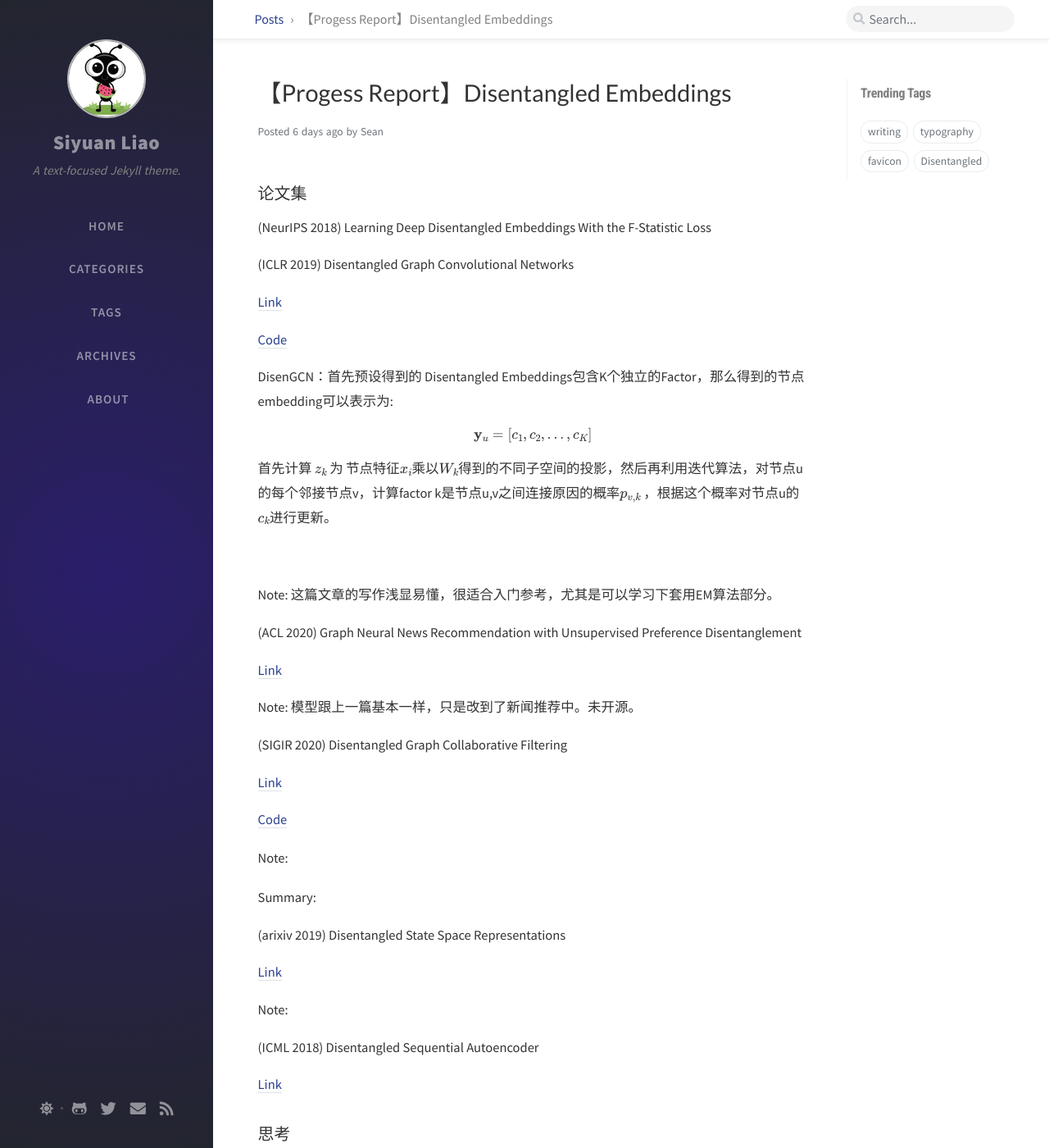
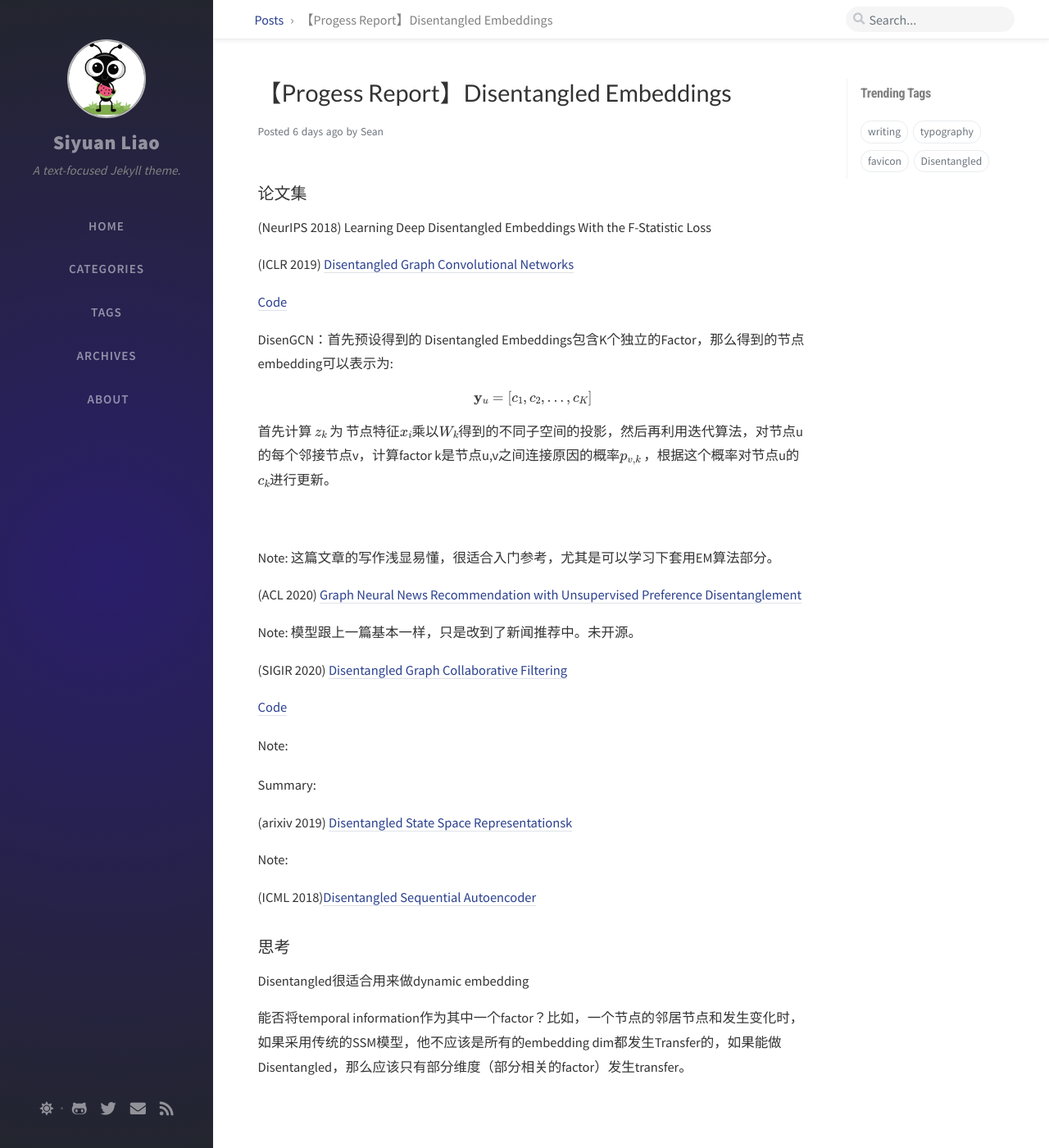
Before and after one commit to SeanLiaoy/seanliaoy.github.io, a Jekyll site: the page built from _posts/2020-10-04-disentangled.md, in a window 1280 px wide and 1400 px high. Shown: the whole window at 82% size. Built offline with Jekyll 4.4.1, drawn with Linux system fonts in a browser that asks for light colours; nearby versions of some CDN libraries; comment, search, counter and statistics services are not loaded.

Commit message:
修改文件: _posts/2020-10-04-disentangled.md

```diff
--- a/_posts/2020-10-04-disentangled.md
+++ b/_posts/2020-10-04-disentangled.md
@@ -12,9 +12,7 @@ math: true
 
  (NeurIPS 2018) Learning Deep Disentangled Embeddings With the F-Statistic Loss
 
-(ICLR 2019) Disentangled Graph Convolutional Networks
-
-[Link](http://proceedings.mlr.press/v97/ma19a/ma19a.pdf)
+(ICLR 2019) [Disentangled Graph Convolutional Networks](http://proceedings.mlr.press/v97/ma19a/ma19a.pdf)
 
 [Code](https://github.com/THUDM/cogdl)
 
@@ -30,16 +28,12 @@ $$ \mathbf{y}_u = [ c_1, c_2, ..., c_K ] $$
 Note: 这篇文章的写作浅显易懂，很适合入门参考，尤其是可以学习下套用EM算法部分。
 
 
-(ACL 2020) Graph Neural News Recommendation with Unsupervised Preference Disentanglement
-
-[Link](https://www.aclweb.org/anthology/2020.acl-main.392/)
+(ACL 2020) [Graph Neural News Recommendation with Unsupervised Preference Disentanglement](https://www.aclweb.org/anthology/2020.acl-main.392/)
 
 Note: 模型跟上一篇基本一样，只是改到了新闻推荐中。未开源。
 
 
-(SIGIR 2020) Disentangled Graph Collaborative Filtering
-
-[Link](https://dl.acm.org/doi/abs/10.1145/3397271.3401137)
+(SIGIR 2020) [Disentangled Graph Collaborative Filtering](https://dl.acm.org/doi/abs/10.1145/3397271.3401137)
 
 [Code](https://github.com/xiangwang1223/disentangled_graph_collaborative_filtering)
 
@@ -50,16 +44,12 @@ Summary:
 
 
 
-(arixiv 2019) Disentangled State Space Representations
-
-[Link](https://arxiv.org/abs/1906.03255)
+(arixiv 2019) [Disentangled State Space Representationsk](https://arxiv.org/abs/1906.03255)
 
 Note:
 
 
-(ICML 2018) Disentangled Sequential Autoencoder
-
-[Link](http://proceedings.mlr.press/v80/yingzhen18a.html)
+(ICML 2018)[Disentangled Sequential Autoencoder](http://proceedings.mlr.press/v80/yingzhen18a.html)
 
 
 
```
